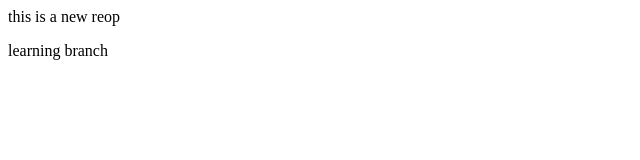
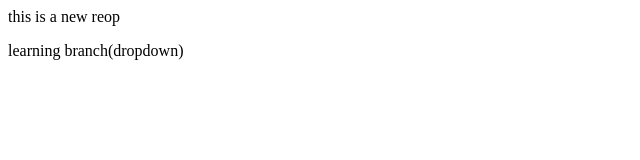
Before and after one commit to arnavpapreja/musical-spoon, a plain HTML site: page index.html in a window 1280 px wide. Shown: the full height of the page, 0-640 px from the left. Drawn offline with Linux system fonts and the light colour scheme.

```diff
--- a/index.html
+++ b/index.html
@@ -1,2 +1,2 @@
 <p>this is a new reop</p>
-<p> learning branch</p>
+<p> learning branch(dropdown)</p>
```
